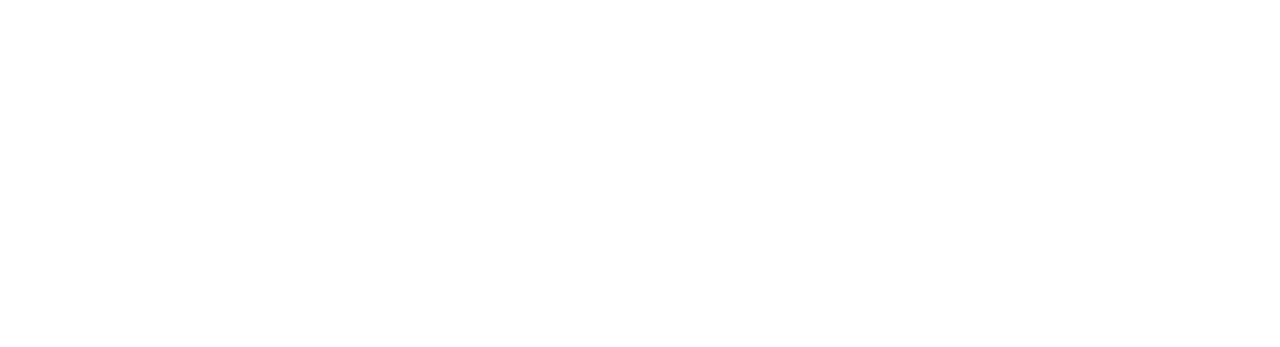
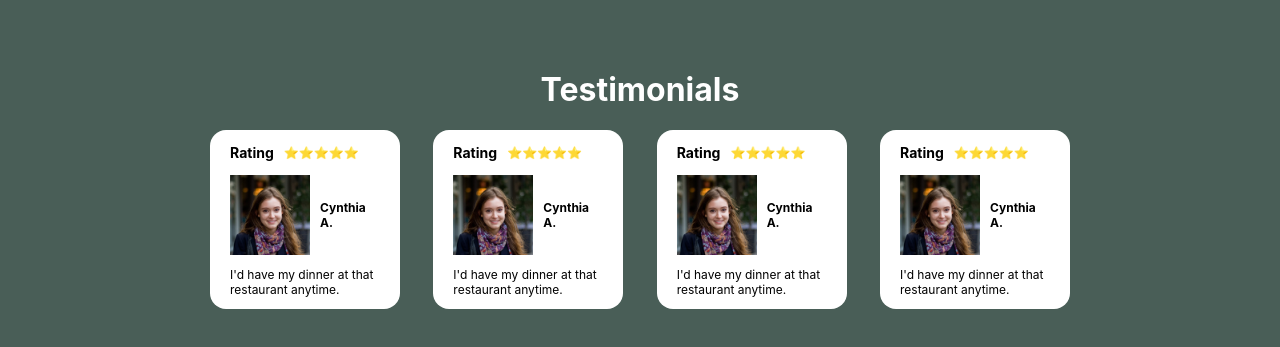
Before and after one commit to mmaksi/little-lemon, a React (Create React App) app: page / in a window 1280 px wide. Shown: the part 1667-2014 px from the top of the page. Before the commit the page ends 1565 px from the top, so only its background shows below. Built offline with nearby package versions, Linux system fonts and the light colour scheme.

Commit message:
Finishing the testimonials section

```diff
--- a/src/App.js
+++ b/src/App.js
@@ -2,6 +2,7 @@
 import Navbar from "./components/Navbar";
 import Hero from "./pages/Hero";
 import Menu from "./pages/Menu";
+import Testimonials from "./pages/Testimonials";
 
 function App() {
   return (
@@ -9,6 +10,7 @@
       <Navbar />
       <Hero />
       <Menu />
+      <Testimonials />
     </>
   );
 }
--- /dev/null
+++ b/src/components/TestimonialCard.css
@@ -0,0 +1,31 @@
+.testimonialCard {
+  width: 150px;
+  background-color: white;
+  border-radius: 16px;
+  padding: 0 20px;
+}
+
+.testimonialCard-title,
+.testimonialCard-user, .testimonialCard-text {
+  font-size: 12px;
+}
+
+.testimonialCard-title {
+  display: flex;
+  flex-direction: row;
+  gap: 10px;
+  justify-content: flex-start;
+  align-items: center;
+}
+
+.testimonialCard-user {
+  display: flex;
+  flex-direction: row;
+  justify-content: flex-start;
+  align-items: center;
+  gap: 10px;
+}
+
+.testimonialCard-user img {
+  width: 80px;
+}
--- /dev/null
+++ b/src/components/TestimonialCard.js
@@ -0,0 +1,20 @@
+import React from "react";
+import "./TestimonialCard.css"
+
+const TestimonialCard = ({ stars, userImage, userTitle, review }) => {
+  return (
+    <div className="testimonialCard">
+      <div className="testimonialCard-title">
+        <h3>Rating</h3>
+        <span>{stars}</span>
+      </div>
+      <div className="testimonialCard-user">
+        <img src={userImage} alt="user" />
+        <h4>{userTitle}</h4>
+      </div>
+      <p className="testimonialCard-text">{review}</p>
+    </div>
+  );
+};
+
+export default TestimonialCard;
--- a/src/pages/Menu.css
+++ b/src/pages/Menu.css
@@ -13,7 +13,7 @@
   flex-direction: row;
   justify-content: space-between;
   flex-wrap: wrap;
-  padding: 0rem 10rem;
+  padding: 50px 10rem;
   font-family: var(--fontMain);
   gap: 40px;
 }
--- /dev/null
+++ b/src/pages/Testimonials.css
@@ -0,0 +1,23 @@
+:root {
+  --primary: #f4ce14;
+  --secondary: #495e57;
+  --white: #ffffff;
+}
+
+.testimonials {
+  background-color: var(--secondary);
+  padding: 50px;
+}
+
+.testimonials > h1 {
+  color: white;
+  text-align: center;
+}
+
+.testimonials-cards {
+  display: flex;
+  flex-direction: row;
+  justify-content: space-between;
+  flex-wrap: wrap;
+  padding: 0 10rem 50px 10rem;
+}
--- /dev/null
+++ b/src/pages/Testimonials.js
@@ -0,0 +1,40 @@
+import React from "react";
+import TestimonialCard from "../components/TestimonialCard";
+import "./Testimonials.css";
+import cynthia from "../assets/cynthia.jpg";
+
+const Testimonials = () => {
+  return (
+    <div className="testimonials">
+      <h1>Testimonials</h1>
+      <div className="testimonials-cards">
+        <TestimonialCard
+          stars="⭐⭐⭐⭐⭐"
+          userImage={cynthia}
+          userTitle="Cynthia A."
+          review="I'd have my dinner at that restaurant anytime."
+        />
+        <TestimonialCard
+          stars="⭐⭐⭐⭐⭐"
+          userImage={cynthia}
+          userTitle="Cynthia A."
+          review="I'd have my dinner at that restaurant anytime."
+        />
+        <TestimonialCard
+          stars="⭐⭐⭐⭐⭐"
+          userImage={cynthia}
+          userTitle="Cynthia A."
+          review="I'd have my dinner at that restaurant anytime."
+        />
+        <TestimonialCard
+          stars="⭐⭐⭐⭐⭐"
+          userImage={cynthia}
+          userTitle="Cynthia A."
+          review="I'd have my dinner at that restaurant anytime."
+        />
+      </div>
+    </div>
+  );
+};
+
+export default Testimonials;
```
Also changed, not shown: src/assets/cynthia.jpg (added).
